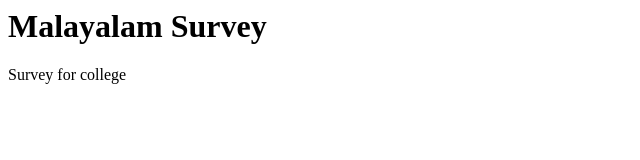
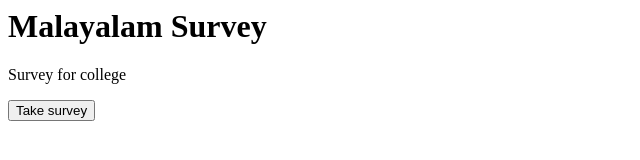
Before and after one commit to reeja12/Malayalam-Survey, a plain HTML site: page index.html in a window 1280 px wide. Shown: the whole page, without its empty margins (0-640 px from the left). Drawn offline with Linux system fonts and the light colour scheme.

Commit message:
Hyperlinked Survey

```diff
--- a/index.html
+++ b/index.html
@@ -4,5 +4,6 @@
 <body>
 	<h1>Malayalam Survey</h1>
 	<p>Survey for college</p>
+	<button>Take survey</button>
 </body>
 </html>
```
Also changed, not shown: about.html (added), result.html (added), survey.html (added).
